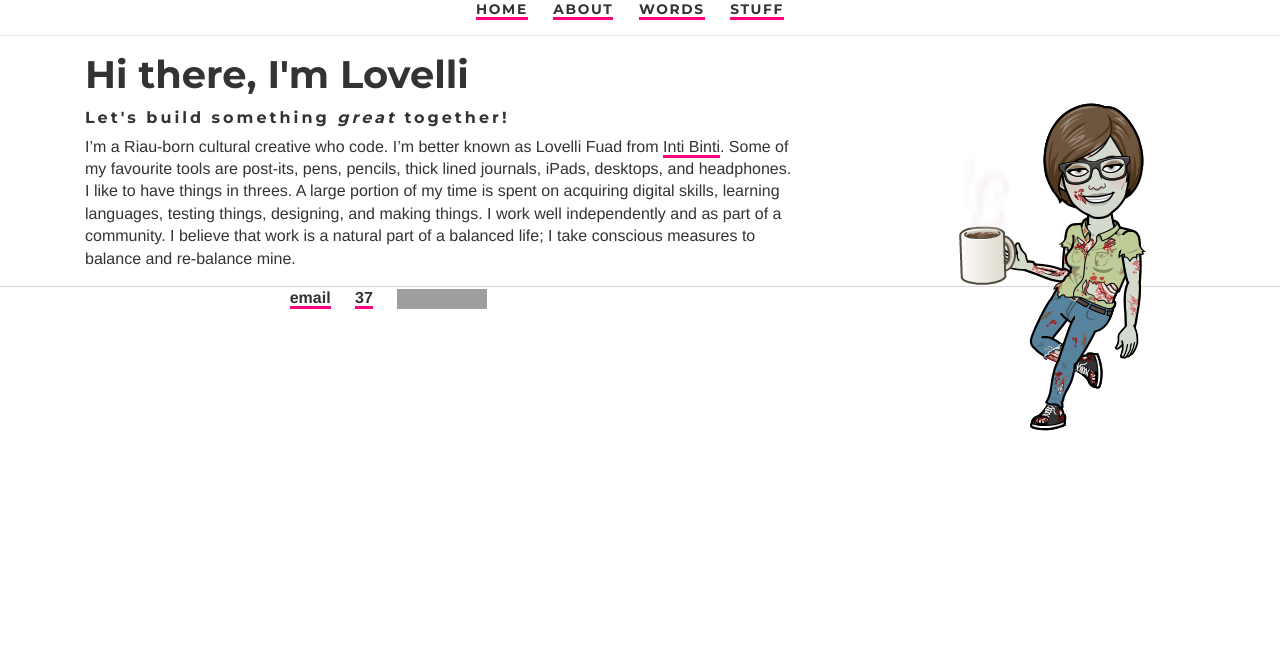
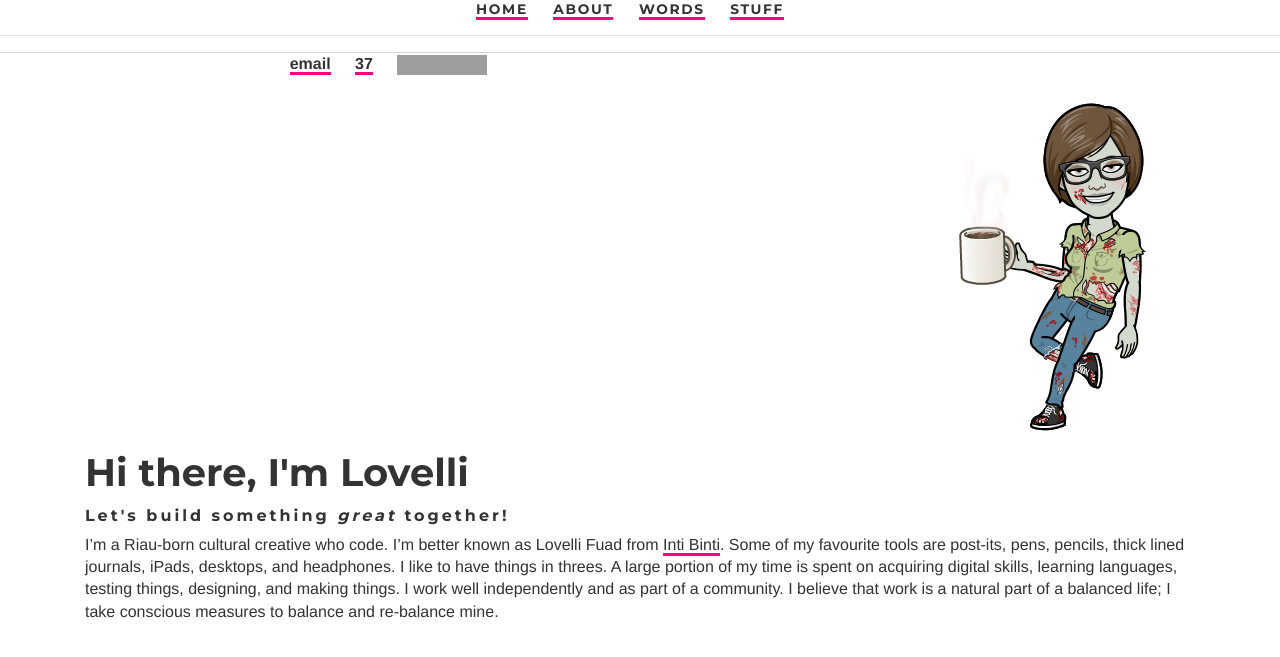
Before and after one commit to ariesti/ariesti.github.io, a Jekyll site: the page built from index.html, in a window 1280 px wide. Shown: the top 657 px of the page. Built offline with Jekyll 4.4.1, drawn with Linux system fonts in a browser that asks for light colours; grey boxes are pictures that could not be loaded.

Commit message:
Update index.html

```diff
--- a/index.html
+++ b/index.html
@@ -9,7 +9,7 @@
 	<img src="assets/1-Halloween.png" alt="Flowers in Chania" style="float:right" />
 	</a>
 </div>
-<div ="wrapper">
+<div class="left">
 	<h1>Hi there, I'm Lovelli</h1>
 	<h2 class="subtitle">Let's build something <i>great</i> together!</h2>
 	<p>I’m a Riau-born cultural creative who code.
```
